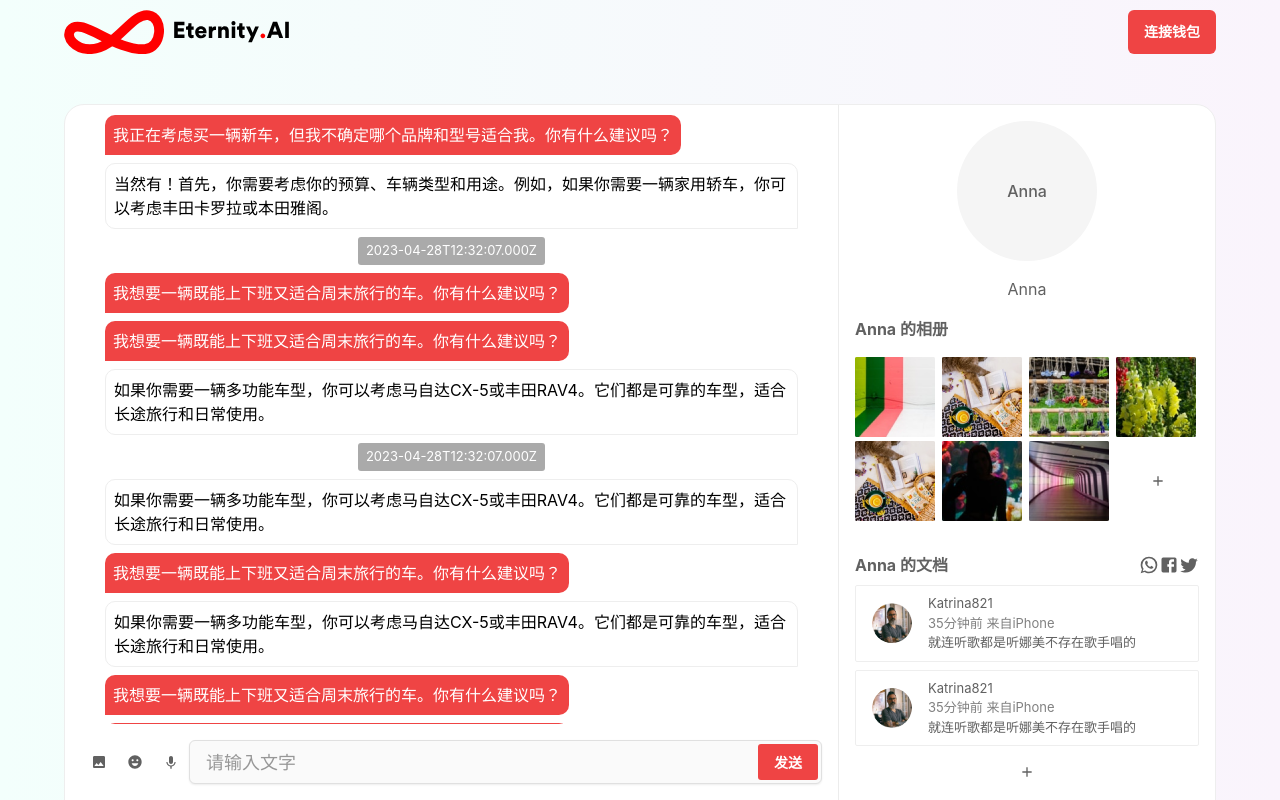
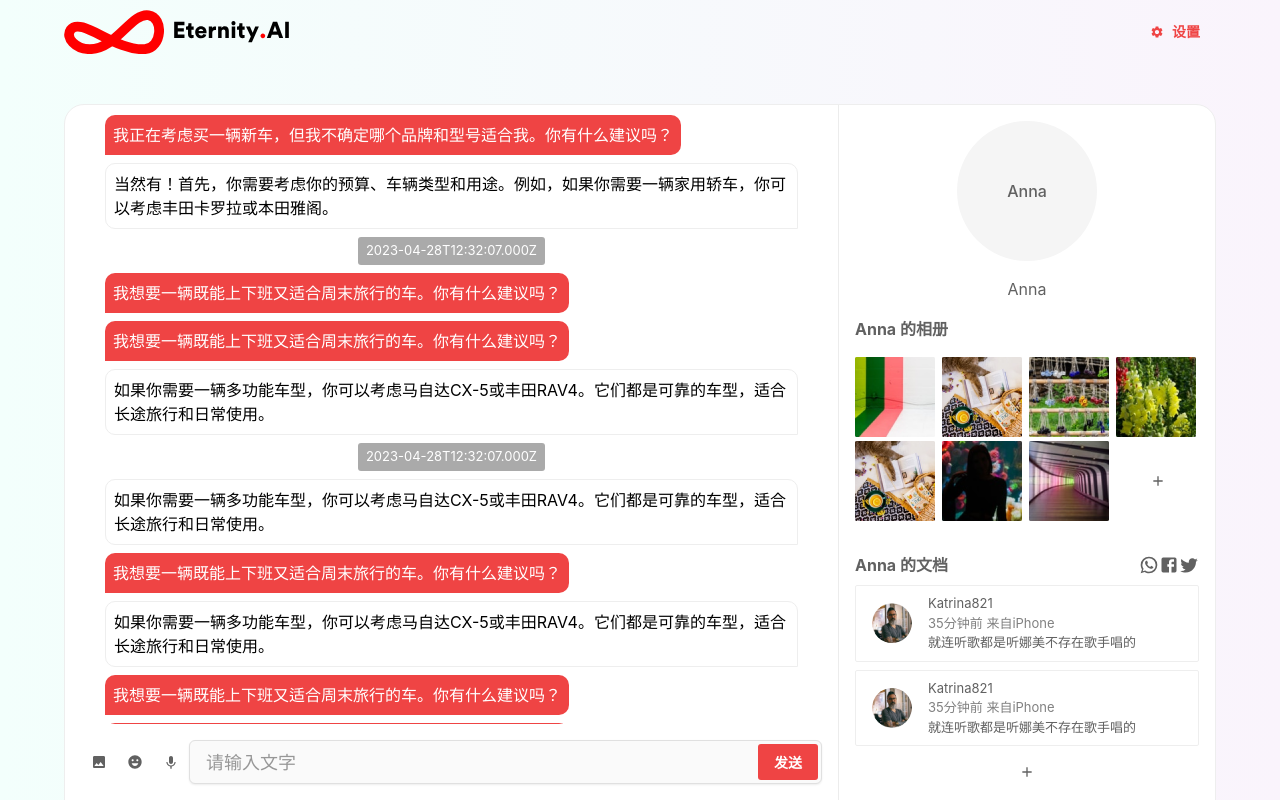
Before and after one commit to ethever/eternity-ai-frontend, a React (Vite) app in the folder apps/main/: page / in a window 1280 px wide. Shown: the top 800 px of the page. Built offline with nearby package versions, Linux system fonts and the light colour scheme.

Commit message:
chore: implement SettingsBtn

```diff
--- a/apps/main/src/components/appbar.tsx
+++ b/apps/main/src/components/appbar.tsx
@@ -7,6 +7,7 @@ import { Box } from "@mui/joy";
 import useScrollTrigger from "@mui/material/useScrollTrigger";
 import { useTheme } from "@mui/material/styles";
 import useMediaQuery from "@mui/material/useMediaQuery";
+import SettingsIcon from "@mui/icons-material/Settings";
 
 function Logo() {
   const theme = useTheme();
@@ -66,7 +67,8 @@ function ResponsiveAppBar() {
                 justifyContent: "flex-end",
               }}
             >
-              <Button>连接钱包</Button>
+              <SettingsBtn />
+              {/* <ConnectWalletBtn /> */}
             </Box>
           </Container>
         </Toolbar>
@@ -75,3 +77,15 @@ function ResponsiveAppBar() {
   );
 }
 export default ResponsiveAppBar;
+
+// function ConnectWalletBtn() {
+//   return <Button>连接钱包</Button>;
+// }
+
+function SettingsBtn() {
+  return (
+    <Button variant="plain" startDecorator={<SettingsIcon />}>
+      设置
+    </Button>
+  );
+}
```
